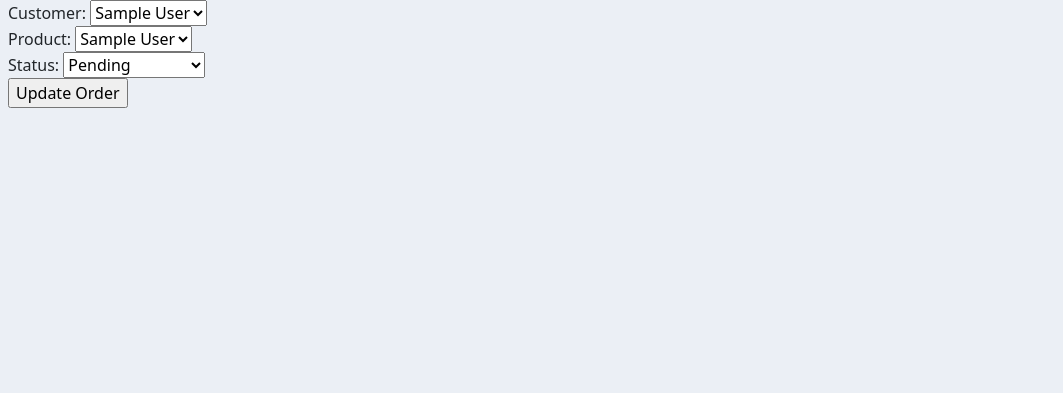
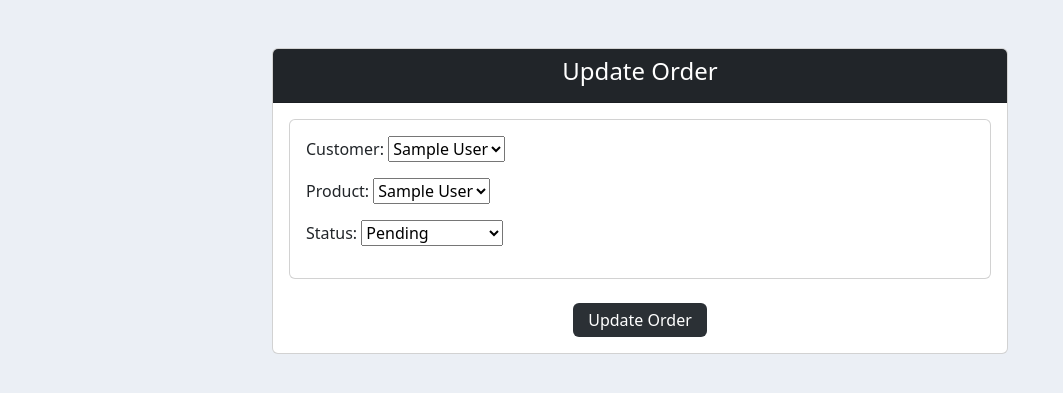
Before and after one commit to AbdulRahmanMudasser/django-crm, a Django app: page /update_order/1 in a window 1280 px wide. Shown: the part 56-449 px from the top of the page, without its empty margins (0-1063 px from the left). Run offline with Django 5.2, Linux system fonts and the light colour scheme; tables that the repository leaves empty hold one stand-in row (values such as "Sample post").

Commit message:
updated files, inline formsets in django

```diff
--- a/accounts/templates/accounts/customer.html
+++ b/accounts/templates/accounts/customer.html
@@ -9,10 +9,12 @@
         <div class="col-md">
             <div class="card text-center text-white  mb-3" id="total-orders">
                 <div class="card-header">
-                    <h5 class="card-title">Customer</h5>
+                    <h5 class="card-title">Customer Information</h5>
                     <hr class="my-1 border-white">
                 </div>
                 <div class="card-body">
+                    <a href="{% url 'create_order' customer.id %}" class="btn btn-sm custom-button-1">Create New Customer Order</a>
+
                     <button type="button" class="btn custom-button-1 btn-sm">Update Customer</button>
 
                     <button type="button" class="btn custom-button-1 btn-sm">Delete Customer</button>
@@ -29,6 +31,7 @@
                     <hr class="my-1 border-white">
                 </div>
                 <div class="card-body text-start">
+                    <p>Name: {{ customer.name }}</p>
                     <p>Email: {{ customer.email }}</p>
                     <p>Phone: {{ customer.phone }}</p>
                 </div>
--- a/accounts/templates/accounts/order_form.html
+++ b/accounts/templates/accounts/order_form.html
@@ -4,12 +4,44 @@
 
 {% block content %}
 
-<form action="" method="post">
-    {% csrf_token %}
+<div class="container mt-5">
+    <div class="row justify-content-center">
+        <div class="col-md-8">
+            <div class="card">
+                <div class="card-header bg-dark text-white text-center">
+                    <h4>{{ function }}</h4>
+                </div>
+                <div class="card-body">
+                    <form method="post">
+                        {% csrf_token %}
 
-    {{ form }}
+                        {% if function == "Create Order" %}
+                            {{ form.management_form }}
 
-    <input type="submit" value="{{ function }}">
-</form>
+                            {% for forms in form %}
+                                <div class="card mb-3">
+                                    <div class="card-body">
+                                        <h5>Order Item {{ forloop.counter }}</h5>
+                                        {{ forms.as_p }}
+                                    </div>
+                                </div>
+                            {% endfor %}
+                        {% else %}
+                            <div class="card mb-3">
+                                <div class="card-body">
+                                    {{ form.as_p }}
+                                </div>
+                            </div>
+                        {% endif %}
+
+                        <div class="d-flex justify-content-center mt-4">
+                            <input type="submit" value="{{ function }}" class="btn btn-dark custom-button">
+                        </div>
+                    </form>
+                </div>
+            </div>
+        </div>
+    </div>
+</div>
 
 {% endblock content %}
--- a/accounts/views.py
+++ b/accounts/views.py
@@ -1,4 +1,5 @@
-from django.shortcuts import render, redirect
+from django.shortcuts import render, redirect, get_object_or_404
+from django.forms import inlineformset_factory
 from .forms import *
 from .models import *
 
@@ -68,13 +69,25 @@ def customer(request, pk):
     return render(request, 'accounts/customer.html', context)
 
 # Create Order View
-def create_order(request):
+def create_order(request, pk):
+    # Instance of Form Set
+    OrderFormSet = inlineformset_factory(Customer, Order, fields=('product', 'status'), can_delete=False, extra=3)
+
+    # Get Customer With pk
+    customer = get_object_or_404(Customer, id=pk)
+
     # Order Form
-    form = OrderForm()
+    # form = OrderForm(initial={'customer': customer})
+
+    # Order Form Set
+    form = OrderFormSet(queryset=Order.objects.none(), instance=customer)
 
     if request.method == 'POST':
         # Process Submitted Data
-        form = OrderForm(request.POST)
+        # form = OrderForm(request.POST)
+
+        # Process Submitted Data
+        form = OrderFormSet(request.POST, instance=customer)
 
         # Check if Form is Valid
         if form.is_valid():
@@ -82,7 +95,7 @@ def create_order(request):
             form.save()
 
             # Redirect to Home Page
-            return redirect('/')
+            return redirect('home')
 
     context = {
         'form': form,
@@ -109,7 +122,7 @@ def update_order(request, pk):
             form.save()
 
             # Redirect to Home Page
-            return redirect('/')
+            return redirect('home')
 
     context = {
         'form': form,
--- a/crm/urls.py
+++ b/crm/urls.py
@@ -17,7 +17,7 @@ urlpatterns = [
     path('customers/<str:pk>', views.customer, name='customer'),
 
     # Create Order URL
-    path('create_order', views.create_order, name='create_order'),
+    path('create_order/<str:pk>', views.create_order, name='create_order'),
 
     # Update Order URL
     path('update_order/<str:pk>', views.update_order, name='update_order'),
```
Also changed, not shown: accounts/templates/accounts/customer_form.html (+10 -25 lines), accounts/templates/accounts/dashboard.html (+6 -1 lines).
